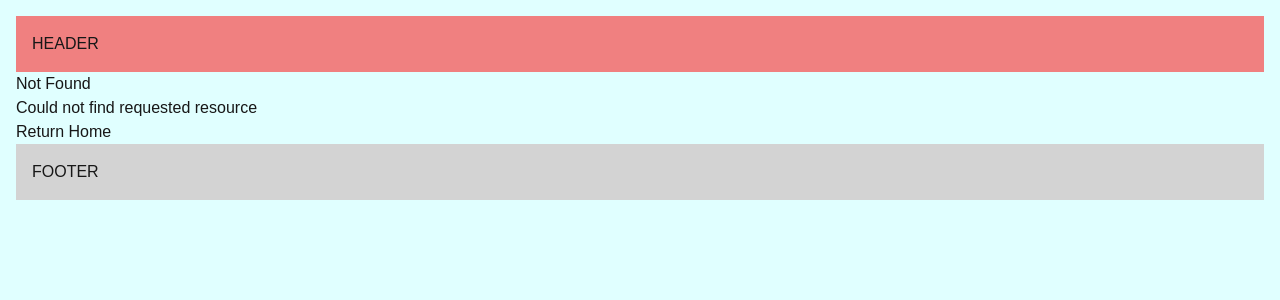
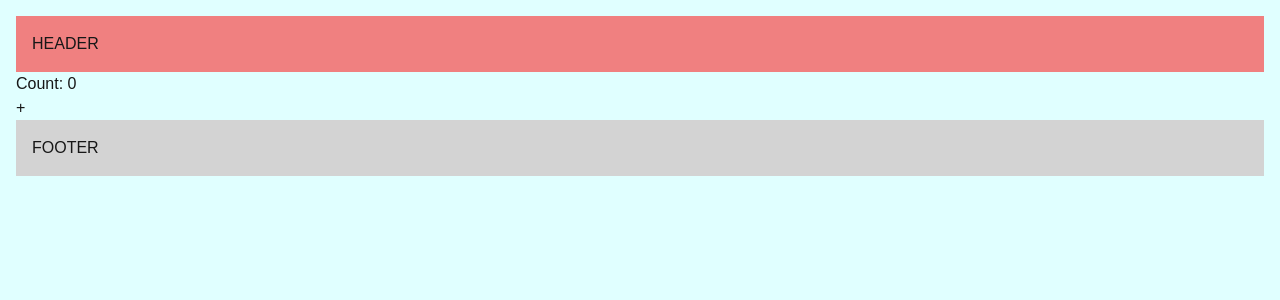
Before and after one commit to OlhaFedorets/next-app, a Next.js app: page /Counter in a window 1280 px wide. Before the commit this address had no page. Shown: the top 300 px of the page. Built offline with nearby package versions, Linux system fonts and the light colour scheme.

Commit message:
add counter

```diff
--- /dev/null
+++ b/src/app/Counter/counter.tsx
@@ -0,0 +1,14 @@
+"use client"
+
+import {useState} from "react";
+
+export function Counter() {
+    const [count, setCount] = useState(0);
+
+    return (
+        <div>
+            <p>Count: {count}</p>
+            <button onClick={() => setCount(count + 1)}>+</button>
+        </div>
+    )
+}
--- /dev/null
+++ b/src/app/Counter/page.tsx
@@ -0,0 +1,9 @@
+import {Counter} from './counter';
+
+export const metadata = {
+    title: 'Counter',
+}
+
+export default function CounterPage() {
+    return <Counter/>
+}
```
